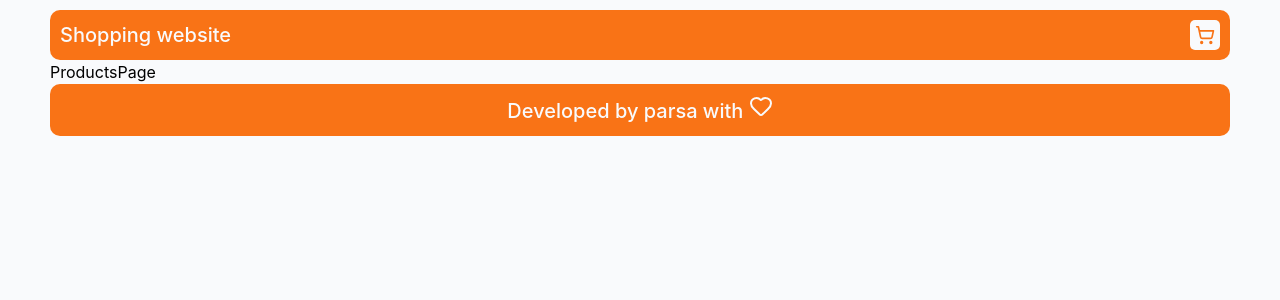
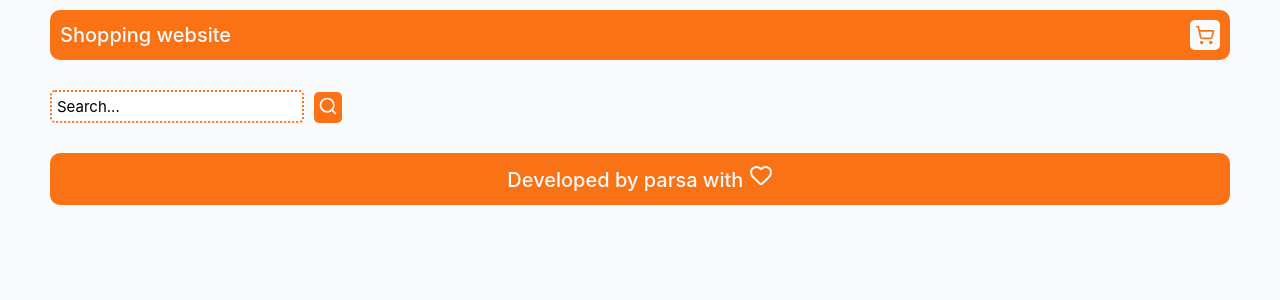
Before and after one commit to parsaabedi03/shopping-cart, a React (Vite) app: page /products in a window 1280 px wide. Shown: the top 300 px of the page. Built offline with nearby package versions, Linux system fonts and the light colour scheme.

Commit message:
Adding SearchBar components to page

```diff
--- a/src/pages/ProductsPage.jsx
+++ b/src/pages/ProductsPage.jsx
@@ -1,7 +1,11 @@
+import SearchBar from "../components/SearchBar";
+
 function ProductsPage() {
   return (
-    <div>ProductsPage</div>
-  )
+    <div>
+      <SearchBar />
+    </div>
+  );
 }
 
-export default ProductsPage
+export default ProductsPage;
```
